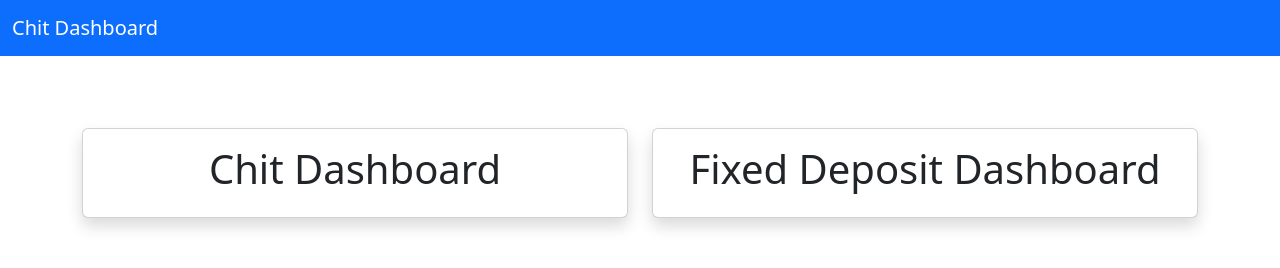
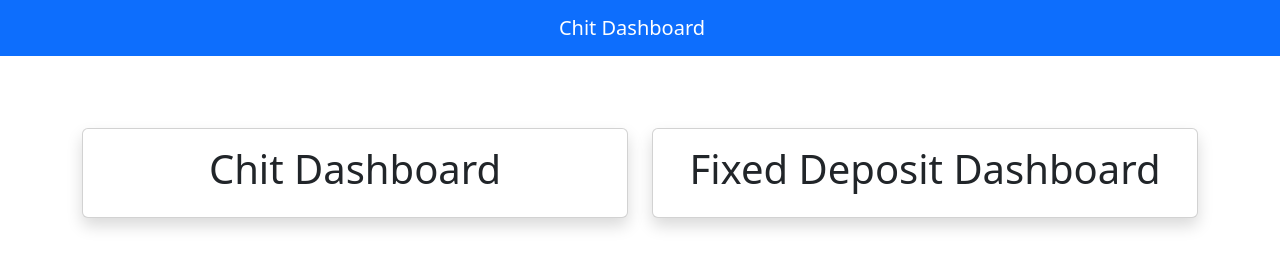
Before and after one commit to bhargavsai2001/Chit, a plain HTML site: page index.html in a window 1280 px wide. Drawn offline with nearby package versions, Linux system fonts and the light colour scheme.

Commit message:
Update index.html

```diff
--- a/index.html
+++ b/index.html
@@ -14,7 +14,7 @@
 <body>
 
 	<nav class="navbar bg-primary" data-bs-theme="dark">
-	  <div class="container-fluid">
+	  <div class="container-fluid d-flex justify-content-center">
 	    <a class="navbar-brand" href="#">Chit Dashboard</a>
 	  </div>
 	</nav>
```
